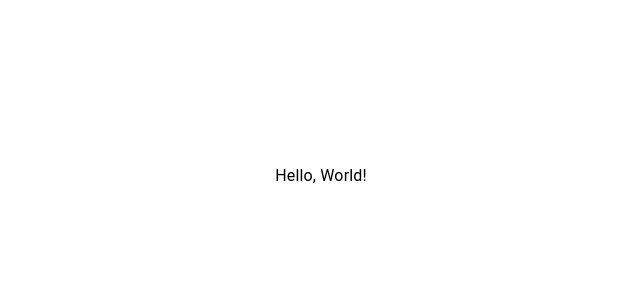
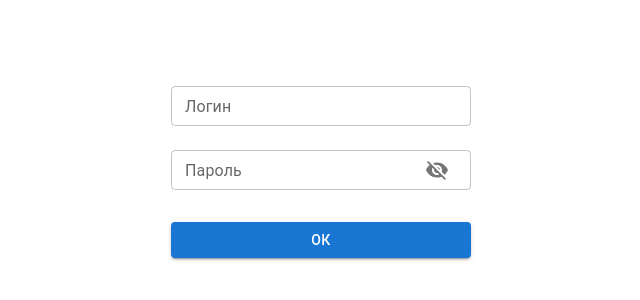
Before and after one commit to digunin/rest-frontend-spa, a React app: page / in a window 1280 px wide. Shown: the part 232-532 px from the top of the page, without its empty margins (319-959 px from the left). Built offline with nearby package versions, Linux system fonts and the light colour scheme.

Commit message:
add cookies-api, useAuth hook

```diff
--- a/package.json
+++ b/package.json
@@ -18,6 +18,7 @@
     "@mui/icons-material": "^5.15.18",
     "@mui/material": "^5.15.17",
     "@reduxjs/toolkit": "^2.2.4",
+    "js-cookie": "^3.0.5",
     "react": "^18.3.1",
     "react-dom": "^18.3.1",
     "react-redux": "^9.1.2"
@@ -27,6 +28,7 @@
     "@testing-library/react": "^15.0.7",
     "@testing-library/user-event": "^14.5.2",
     "@types/jest": "^29.5.12",
+    "@types/js-cookie": "^3.0.6",
     "@types/node": "^20.12.12",
     "@types/react": "^18.3.2",
     "@types/react-dom": "^18.3.0",
--- a/src/App.tsx
+++ b/src/App.tsx
@@ -1,26 +1,14 @@
-import React, { useEffect } from "react";
-import { useAppDispatch, useAppSelector } from "./store";
-import { Container, Grid, Typography } from "@mui/material";
-import { setUser } from "./store/userSlice";
+import React from "react";
+import { Container } from "@mui/material";
+import { useAuth } from "./hooks/useAuth";
+import Login from "./components/form/Login";
 
 function App() {
-  const dispatch = useAppDispatch();
-  const username = useAppSelector((state) => state.userState.username);
-
-  useEffect(() => {
-    dispatch(setUser({ username: "World", token: "undefined" }));
-  }, []);
+  const { isAuth } = useAuth();
 
   return (
-    <Container maxWidth="md">
-      <Grid
-        container
-        justifyContent="center"
-        alignItems="center"
-        sx={{ minHeight: "100vh" }}
-      >
-        <Typography>{`Hello, ${username}!`}</Typography>
-      </Grid>
+    <Container id="app" maxWidth="md">
+      {!isAuth && <Login />}
     </Container>
   );
 }
--- /dev/null
+++ b/src/hooks/useAuth.ts
@@ -0,0 +1,12 @@
+import { getCookies } from "../utils/cookies-api";
+import { useAppSelector } from "../store";
+
+export const useAuth = () => {
+  const { username, token } = useAppSelector((state) => state.userState);
+  const cookies = getCookies();
+  return {
+    isAuth: !!token || !!cookies.token,
+    username: username || cookies.username,
+    token: token || cookies.token,
+  };
+};
--- a/src/index.tsx
+++ b/src/index.tsx
@@ -4,6 +4,8 @@
 import App from "./App";
 import { store } from "./store";
 import "./sass/index.sass";
+import { ThemeProvider } from "@mui/material";
+import { mainTheme } from "./theme";
 
 const container = document.getElementById("root")!;
 const root = createRoot(container);
@@ -11,7 +13,9 @@
 root.render(
   <React.StrictMode>
     <Provider store={store}>
-      <App />
+      <ThemeProvider theme={mainTheme}>
+        <App />
+      </ThemeProvider>
     </Provider>
   </React.StrictMode>
 );
--- /dev/null
+++ b/src/theme.ts
@@ -0,0 +1,18 @@
+import { Theme, ThemeOptions, createTheme } from "@mui/material";
+
+const mainThemeOptions: ThemeOptions = {
+  components: {
+    MuiButton: {
+      defaultProps: {
+        disableRipple: true,
+      },
+    },
+    MuiTextField: {
+      defaultProps: {
+        size: "small",
+      },
+    },
+  },
+};
+
+export const mainTheme = createTheme(mainThemeOptions);
--- /dev/null
+++ b/src/utils/cookies-api.ts
@@ -0,0 +1,26 @@
+import Cookies from "js-cookie";
+import { CookieName } from "../api/types";
+
+export const getCookies = (): { [key in CookieName]: string | null } => {
+  return {
+    username: getCookie("username") || null,
+    token: getCookie("token") || null,
+  };
+};
+
+export const setCookies = (cookies: { [key in CookieName]: string }) => {
+  Object.keys(cookies).forEach((name) =>
+    Cookies.set(name, cookies[name as CookieName])
+  );
+};
+
+export const removeCookies = () => {
+  removeCookie("username");
+  removeCookie("token");
+};
+
+const removeCookie = (name: CookieName) => {
+  Cookies.remove(name);
+};
+
+const getCookie = (name: CookieName) => Cookies.get(name);
```
Also changed, not shown: 2 other files (tests, documents, lock files or other folders).
